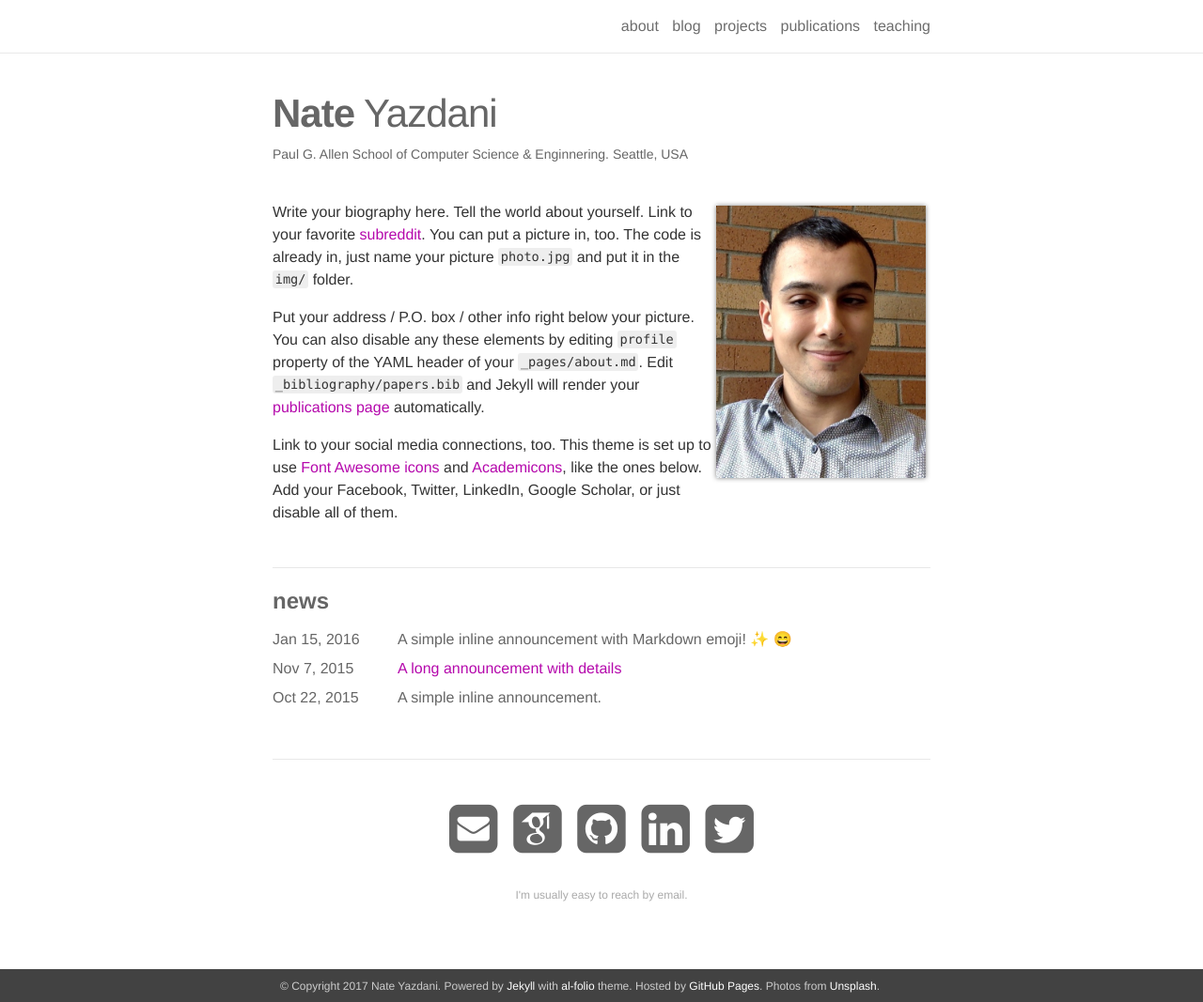
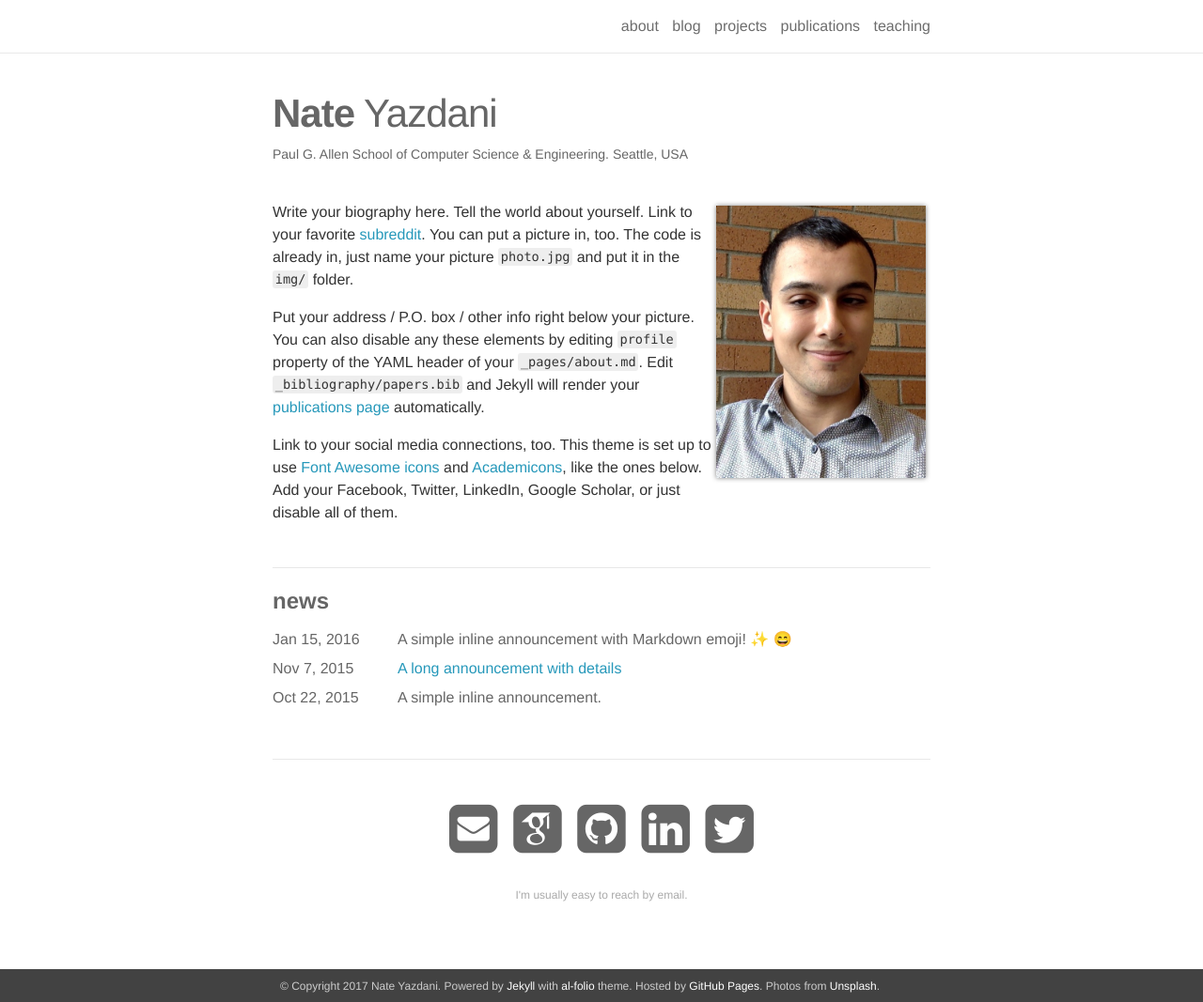
Before and after one commit to nateyazdani/nateyazdani.github.io, a Jekyll site: the page built from _pages/about.md, in a window 1280 px wide and 1067 px high. Shown: the whole window at 94% size. Built offline with Jekyll 4.4.1, drawn with Linux system fonts in a browser that asks for light colours; nearby versions of some CDN libraries; emoji names are drawn with the system emoji font; some web fonts are replaced.

Commit message:
Change color

```diff
--- a/_pages/about.md
+++ b/_pages/about.md
@@ -2,7 +2,7 @@
 layout: about
 permalink: /
 title: <strong>Nate</strong> Yazdani
-description: <a href="https://www.cs.washington.edu/">Paul G. Allen School of Computer Science &amp; Enginnering</a>. Seattle, USA
+description: <a href="https://www.cs.washington.edu/">Paul G. Allen School of Computer Science &amp; Engineering</a>. Seattle, USA
 
 profile:
   align: right
--- a/_sass/_variables.scss
+++ b/_sass/_variables.scss
@@ -69,7 +69,7 @@ $darken-2:          rgba(#000,.125) !default;
 $darken-3:          rgba(#000,.25) !default;
 $darken-4:          rgba(#000,.5) !default;
 
-$theme-color:       $purple;
+$theme-color:       $blue;
 $code-color:        $dark-gray;
 $text-color:        $mid-gray;
 $background-color:  white;
```
